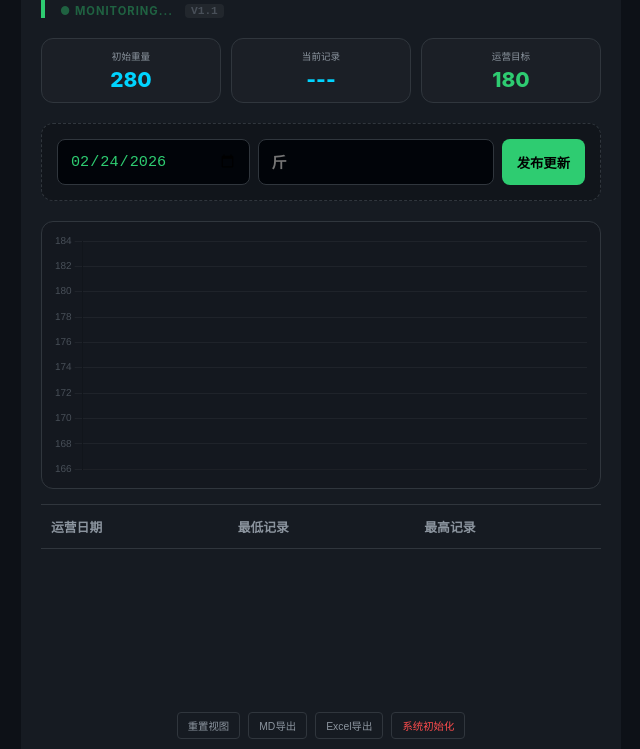
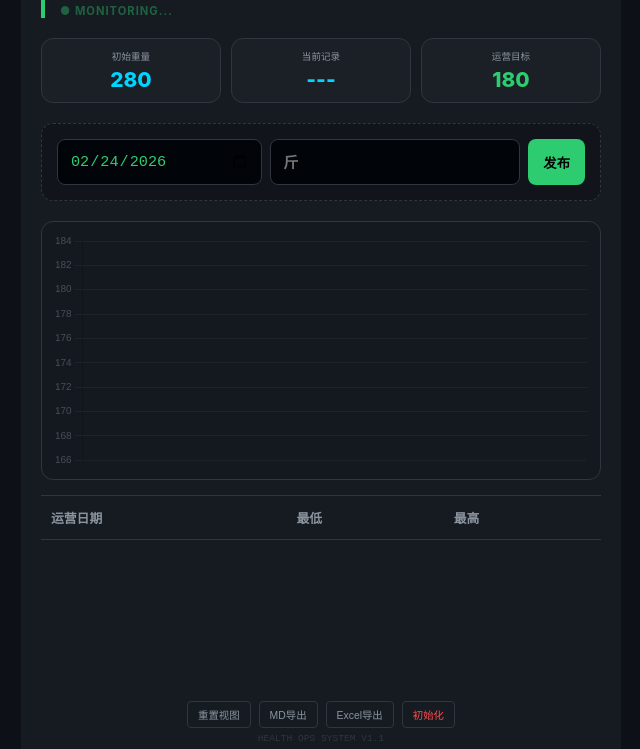
Before and after one commit to Alex968/weight-tracker, a plain HTML site: page index.html in a window 1280 px wide. Shown: the part 51-800 px from the top of the page, without its empty margins (319-959 px from the left). Drawn offline with nearby package versions, Linux system fonts and the light colour scheme; some packages are replaced by stand-ins of ours; a script that the page names is missing.

Commit message:
Update index.html

```diff
--- a/index.html
+++ b/index.html
@@ -34,28 +34,16 @@
         .dashboard {
             width: 100%; max-width: 600px; height: 100%;
             background: var(--card-dark); display: flex; flex-direction: column;
-            padding: env(safe-area-inset-top) 20px env(safe-area-inset-bottom) 20px;
+            padding: env(safe-area-inset-top) 20px 0 20px;
             box-sizing: border-box;
         }
 
         .header { border-left: 4px solid var(--active-green); padding-left: 15px; margin: 20px 0; flex-shrink: 0; }
         .title { margin: 0; font-size: 1.3rem; font-weight: bold; color: #f0f6fc; }
 
-        /* 状态行布局：监测中 + 版本号 */
-        .status-row {
-            display: flex;
-            justify-content: flex-start;
-            align-items: center;
-            gap: 12px;
-            margin-top: 5px;
-        }
         .monitoring-tag {
-            color: var(--active-green); font-size: 0.7rem; font-weight: bold;
+            color: var(--active-green); font-size: 0.7rem; font-weight: bold; margin-top: 5px;
             letter-spacing: 1px; animation: breathe 2s infinite;
-        }
-        .version-tag {
-            color: #484f58; font-size: 0.7rem; font-family: monospace; font-weight: bold;
-            background: rgba(255,255,255,0.05); padding: 1px 6px; border-radius: 4px;
         }
         @keyframes breathe { 0%, 100% { opacity: 1; } 50% { opacity: 0.4; } }
 
@@ -78,7 +66,6 @@
             background: var(--active-green); color: #000; border: none;
             padding: 0 15px; border-radius: 8px; cursor: pointer; font-weight: bold;
         }
-        .pub-btn:active { opacity: 0.7; transform: scale(0.95); }
 
         .chart-container {
             flex: 1; min-height: 200px; background: rgba(0,0,0,0.1);
@@ -92,10 +79,17 @@
         td { padding: 12px 10px; border-bottom: 1px solid #21262d; }
         .edit-input { width: 55px; background: transparent; border: none; color: #fff; text-align: center; font-size: 0.85rem; }
 
-        .footer-tools { display: flex; gap: 8px; padding: 10px 0; justify-content: center; flex-shrink: 0; }
+        /* 底部布局优化 */
+        .footer-tools { display: flex; gap: 8px; padding: 15px 0 5px 0; justify-content: center; flex-shrink: 0; }
         .btn-tool {
             border: 1px solid var(--border); color: #8b949e; font-size: 0.65rem;
             padding: 5px 10px; border-radius: 4px; background: transparent;
+        }
+        .version-footer {
+            font-size: 0.6rem; color: #30363d; font-family: monospace;
+            padding-bottom: env(safe-area-inset-bottom);
+            margin-bottom: 5px;
+            text-align: center;
         }
     </style>
 </head>
@@ -104,10 +98,7 @@
 <div class="dashboard">
     <div class="header">
         <div class="title">健康体重运营系统</div>
-        <div class="status-row">
-            <div class="monitoring-tag">● MONITORING...</div>
-            <div class="version-tag">V1.1</div>
-        </div>
+        <div class="monitoring-tag">● MONITORING...</div>
     </div>
 
     <div class="stats">
@@ -120,7 +111,7 @@
         <div class="input-row">
             <input type="date" id="dateIn">
             <input type="number" id="weightIn" step="0.1" placeholder="斤">
-            <button class="pub-btn" onclick="save()">发布更新</button>
+            <button class="pub-btn" onclick="save()">发布</button>
         </div>
     </div>
 
@@ -130,7 +121,7 @@
 
     <div class="table-wrapper">
         <table>
-            <thead><tr><th>运营日期</th><th>最低记录</th><th>最高记录</th></tr></thead>
+            <thead><tr><th>运营日期</th><th>最低</th><th>最高</th></tr></thead>
             <tbody id="logList"></tbody>
         </table>
     </div>
@@ -139,8 +130,10 @@
         <button class="btn-tool" onclick="chart.resetZoom()">重置视图</button>
         <button class="btn-tool" onclick="exportMarkdown()">MD导出</button>
         <button class="btn-tool" onclick="exportCSV()">Excel导出</button>
-        <button class="btn-tool" style="color:var(--alert-red)" onclick="resetAll()">系统初始化</button>
+        <button class="btn-tool" style="color:var(--alert-red)" onclick="resetAll()">初始化</button>
     </div>
+
+    <div class="version-footer">HEALTH OPS SYSTEM V1.1</div>
 </div>
 
 <script>
@@ -217,7 +210,7 @@
         let md = "| 日期 | 最低 | 最高 |\n| --- | --- | --- |\n";
         sortedDates.forEach(d => md += `| ${d} | ${dataMap[d].min} | ${dataMap[d].max} |\n`);
         const el = document.createElement('textarea'); el.value = md; document.body.appendChild(el); el.select(); document.execCommand('copy'); document.body.removeChild(el);
-        alert("Markdown表格已复制");
+        alert("Markdown已复制");
     }
 
     function exportCSV() {
@@ -228,7 +221,7 @@
         const link = document.createElement("a"); link.href = URL.createObjectURL(blob); link.download = `health_ops_data.csv`; link.click();
     }
 
-    function resetAll() { if(confirm("确定执行初始化？数据将不可找回。")) { dataMap = {}; localStorage.clear(); render(); } }
+    function resetAll() { if(confirm("确定清空数据？")) { dataMap = {}; localStorage.clear(); render(); } }
 </script>
 </body>
 </html>
```
